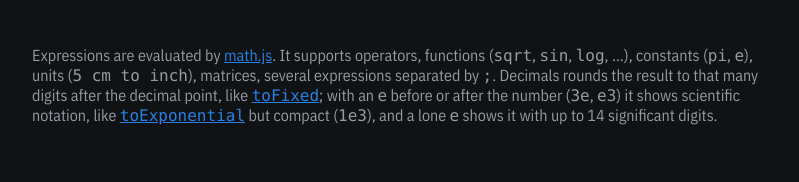
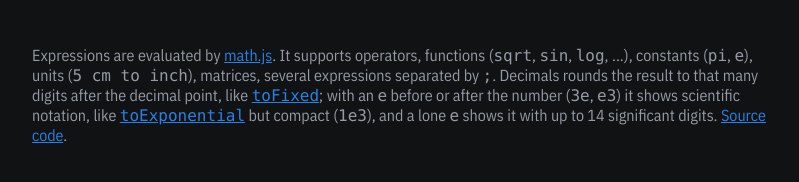
Before and after one commit to Chrysaloid/discord_math_embed, a website with bundled scripts: page src/embed.html in a window 1280 px wide. Shown: the part 498-680 px from the top of the page, without its empty margins (240-1039 px from the left). Built offline with nearby package versions, Linux system fonts and the light colour scheme.

Commit message:
Added Source code link

```diff
--- a/src/embed.html
+++ b/src/embed.html
@@ -232,7 +232,7 @@ inputmode="numeric" would give phones a keypad with no "e". -->
 	Decimals rounds the result to that many digits after the decimal point, like <a href="https://developer.mozilla.org/en-US/docs/Web/JavaScript/Reference/Global_Objects/Number/toFixed" target="_blank"><code>toFixed</code></a>; with an
 	<code>e</code> before or after the number (<code>3e</code>, <code>e3</code>) it shows scientific notation,
 	like <a href="https://developer.mozilla.org/en-US/docs/Web/JavaScript/Reference/Global_Objects/Number/toExponential" target="_blank"><code>toExponential</code></a> but compact (<code>1e3</code>), and a lone <code>e</code> shows it with up to 14
-	significant digits.
+	significant digits. <a href="https://github.com/Chrysaloid/discord_math_embed" target="_blank">Source code</a>.
 </footer>
 </body>
 </html>
```
